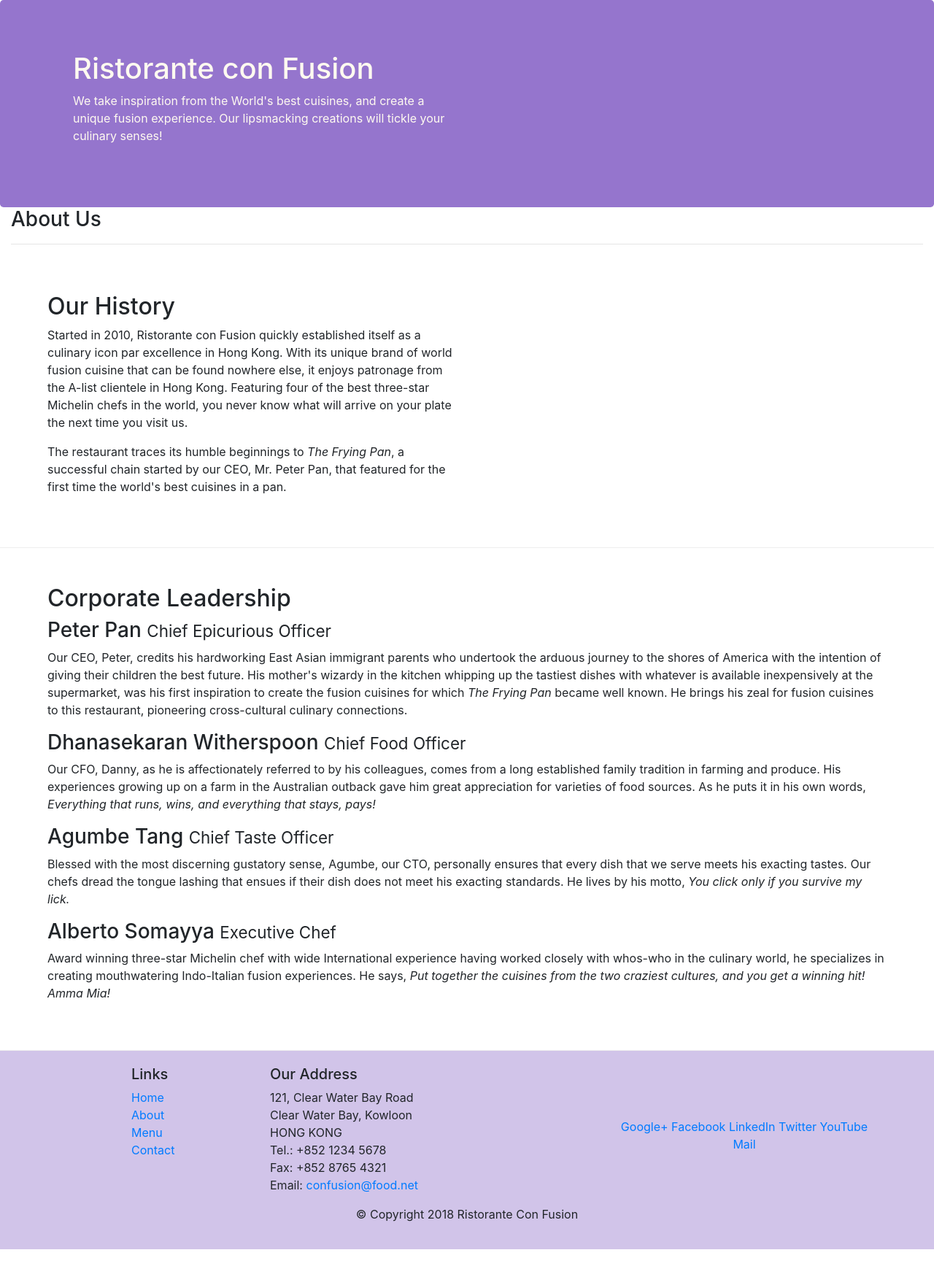
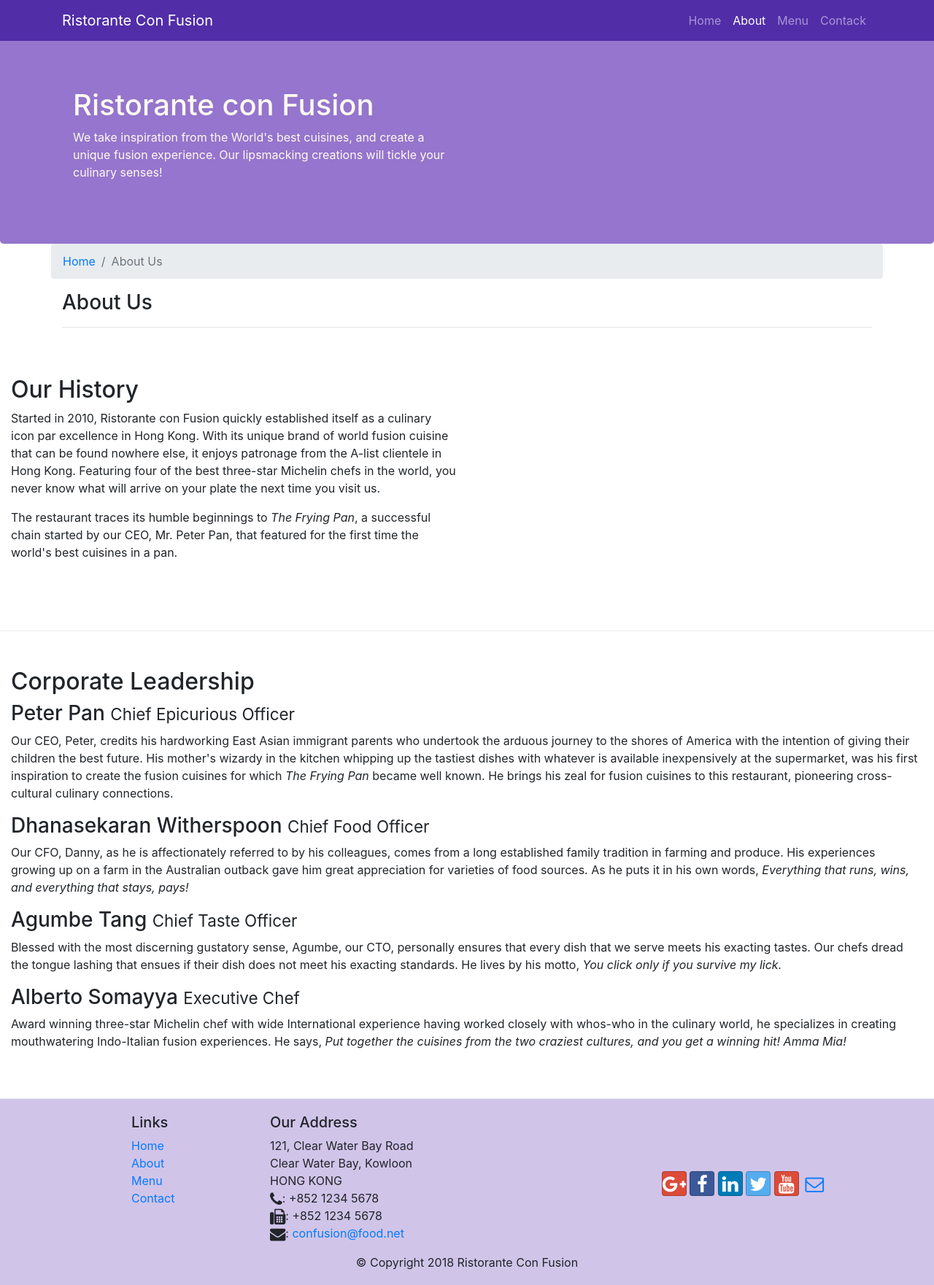
Before and after one commit to healan/Bootstrap4, a website: page aboutus.html in a window 1280 px wide. Shown: the whole page at 73% size. Before the commit the page ends 1712 px from the top, so only its background shows below. Drawn offline with nearby package versions, Linux system fonts and the light colour scheme.

Commit message:
bootstrap icon and font

```diff
--- a/aboutus.html
+++ b/aboutus.html
@@ -9,13 +9,30 @@
 
     <!-- Bootstrap CSS -->
     <link rel="stylesheet" href="node_modules/bootstrap/dist/css/bootstrap.min.css">
-    <link rel="stylesheet" href="css/aboutus.css">
+    <link rel="stylesheet" href="node_modules/font-awesome/css/font-awesome.min.css">
+    <link rel="stylesheet" href="node_modules/bootstrap-social/bootstrap-social.css">
+    <link rel="stylesheet" href="css/styles.css">
     <title>Ristorante Con Fusion: About Us</title>
 
 </head>
 
 <body>
-
+    <nav class="navbar navbar-dark navbar-expand-sm fixed-top">
+        <div class="container">
+            <button class="navbar-toggler" type="button" data-toggle="collapse" data-target="#Navbar">
+                <span class="navbar-toggler-icon"></span>
+            </button>
+            <a class="navbar-brand" href="./index.html">Ristorante Con Fusion</a>
+            <div clas="collapse navbar-collapse" id="Navbar">
+            <ul class="navbar-nav mr-auto">
+                <li class="nav-item"><a class="nav-link" href="./index.html">Home</a></li>
+                <li class="nav-item active"><a class="nav-link" href="#">About</a></li>
+                <li class="nav-item"><a class="nav-link" href="#">Menu</a></li>
+                <li class="nav-item"><a class="nav-link" href="#">Contack</a></li>
+            </ul>
+        </div>
+        </div>
+    </nav>
     <header class="jumbotron">
         <div class="container">
             <div class="row row-header">
@@ -30,10 +47,16 @@
     </header>
 
     <div>
-        <div class="row row-header">
-            <div class="col-12">
-               <h3>About Us</h3>
-               <hr>
+        <div class="container">
+            <div class="row">
+                <ol class="col-12 breadcrumb">
+                    <li class="breadcrumb-item"><a href="./index.html">Home</a></li>
+                    <li class="breadcrumb-item active">About Us</li>
+                </ol>
+                <div class="col-12">
+                    <h3>About Us</h3>
+                    <hr>
+                </div>
             </div>
         </div>
 
@@ -70,7 +93,7 @@
                 <div class="col-4 offset-1 col-sm-2">
                     <h5>Links</h5>
                     <ul class="list-unstyled">
-                        <li><a href="#">Home</a></li>
+                        <li><a href="./index.html">Home</a></li>
                         <li><a href="#">About</a></li>
                         <li><a href="#">Menu</a></li>
                         <li><a href="#">Contact</a></li>
@@ -82,19 +105,20 @@
 		              121, Clear Water Bay Road<br>
 		              Clear Water Bay, Kowloon<br>
 		              HONG KONG<br>
-		              Tel.: +852 1234 5678<br>
-		              Fax: +852 8765 4321<br>
-		              Email: <a href="mailto:confusion@food.net">confusion@food.net</a>
+
+                      <i class="fa fa-phone fa-lg"></i>: +852 1234 5678<br>
+                      <i class="fa fa-fax fa-lg"></i>: +852 1234 5678<br>
+		              <i class="fa fa-envelope fa-lg"></i>: <a href="mailto:confusion@food.net">confusion@food.net</a>
 		           </address>
                 </div>
                 <div class="col-12 col-sm-4 align-self-center">
                     <div class="text-center">
-                        <a href="http://google.com/+">Google+</a>
-                        <a href="http://www.facebook.com/profile.php?id=">Facebook</a>
-                        <a href="http://www.linkedin.com/in/">LinkedIn</a>
-                        <a href="http://twitter.com/">Twitter</a>
-                        <a href="http://youtube.com/">YouTube</a>
-                        <a href="mailto:">Mail</a>
+                        <a class="btn btn-social-icon btn-google" href="http://google.com/+"><i class="fa fa-google-plus fa-lg"></i></a>
+                        <a class="btn btn-social-icon btn-facebook" href="http://www.facebook.com/profile.php?id="><i class="fa fa-facebook fa-lg"></i></a>
+                        <a class="btn btn-social-icon btn-linkedin" href="http://www.linkedin.com/in/"><i class="fa fa-linkedin fa-lg"></i></a>
+                        <a class="btn btn-social-icon btn-twitter" href="http://twitter.com/"><i class="fa fa-twitter fa-lg"></i></a>
+                        <a class="btn btn-social-icon btn-google" href="http://youtube.com/"><i class="fa fa-youtube fa-lg"></i></a>
+                        <a class="btn btn-social-icon" href="mailto:"><i class="fa fa-envelope-o fa-lg"></i></a>
                     </div>
                 </div>
            </div>
--- a/css/styles.css
+++ b/css/styles.css
@@ -28,3 +28,12 @@
     margin: 0px;
     color: #0f0f0f;
 }
+
+body{
+    padding: 50px 0px 0px 0px;
+    z-index: 0;
+}
+
+.navbar-dark{
+    background-color: #512DA8;
+}
--- a/package.json
+++ b/package.json
@@ -2,7 +2,7 @@
   "name": "confusion",
   "version": "1.0.0",
   "description": "This is a website for Ristorante Con Fusion",
-  "main": "aboutus.html",
+  "main": "index.html",
   "scripts": {
     "start": "npm run lite",
     "test": "echo \"Error: no test specified\" && exit 1",
@@ -15,6 +15,8 @@
   },
   "dependencies": {
     "bootstrap": "^4.0.0",
+    "bootstrap-social": "^5.1.1",
+    "font-awesome": "^4.7.0",
     "jquery": "^3.3.1",
     "popper.js": "^1.12.9"
   }
```
Also changed, not shown: index.html (+28 -11 lines), 1 other file.
